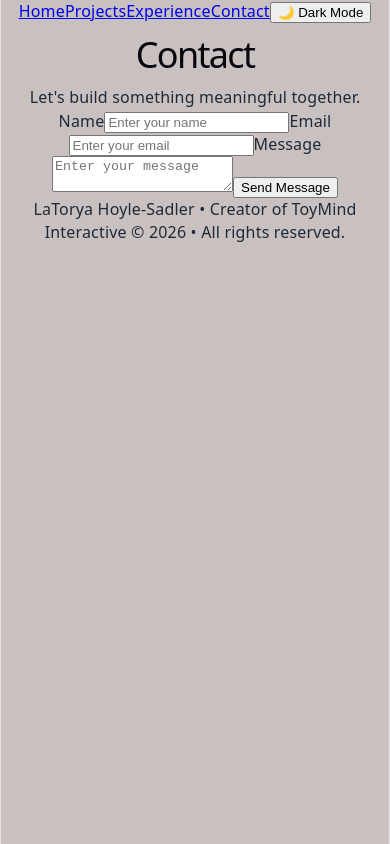
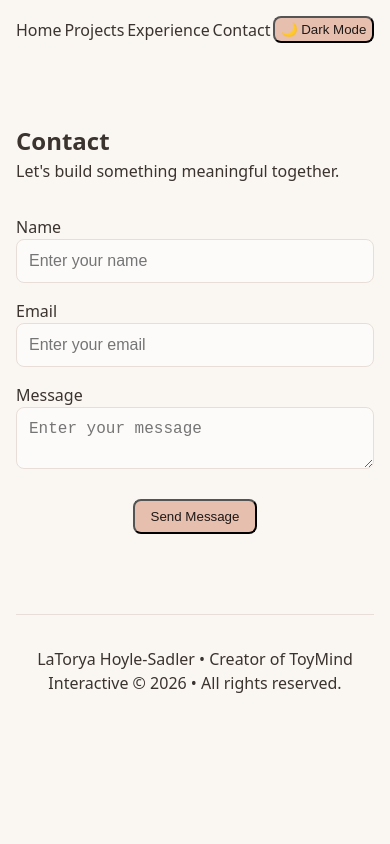
Before and after one commit to IamLaTorya/portfolio, a React app: page /contact in a window 390 px wide. Built offline with nearby package versions, Linux system fonts and the light colour scheme; the HTML template or start-up script is replaced by a standard one.

Commit message:
Update App & Index CSS: fluid responsiveness on app, home, project, & contact pages

```diff
--- a/src/App.css
+++ b/src/App.css
@@ -1,48 +1,424 @@
+/* CENTERED CONTENT COLUMN, prevents overflow */
+.app-wrapper {
+  width: 100%;
+  max-width: 1126px;
+  margin: 0 auto;
+  padding: 0 1rem;
+  display: flex;
+  flex-direction: column;
+  gap: 2rem;
+}
+
+/* Navigation — Flexbox, fluid spacing, no clipping        */
+nav {
+  display: flex;
+  justify-content: space-between;
+  align-items: center;
+  padding: 1rem 0;
+  flex-wrap: wrap;
+  /* Prevents overflow on small screens */
+}
+
+nav ul {
+  display: flex;
+  gap: 1.5rem;
+  list-style: none;
+  flex-wrap: wrap;
+  /* Required for viewport safety */
+}
+
+nav a {
+  color: var(--text);
+  text-decoration: none;
+  font-weight: 500;
+  transition: color 0.25s ease;
+}
+
+nav a:hover {
+  color: var(--accent);
+}
+
+/* Section spacing - fluid, no fixed heights */
+section {
+  padding: 2rem 0;
+}
+
+/* Theme Toggle — Fluid alignment                          */
+.theme-toggle {
+  align-self: flex-end;
+  margin: 1rem 0;
+}
+
+/* FULL SCREEN BACKGROUND */
+.dark,
 .light {
-  background-color: #c9c0c0;
-  color: #1f2937;
+  background-color: var(--bg);
+  color: var(--text);
   min-height: 100vh;
+  width: 100%;
   transition: background-color 0.3s ease, color 0.3s ease;
 }
 
-.dark {
-  background-color: #1f2937;
-  color: #f9fafb;
-  min-height: 100vh;
-  transition: background-color 0.3s ease, color 0.3s ease;
-}
+/* Home page */
+
+/* Hero Section — Warm, centered, inviting                 */
 .about-image {
-    width: 20%;
-    max-width: 700px;
-    height: auto;
-    display: block;
-    margin: 1rem auto;
-    border-radius: 400px;
-
+  max-width: 700px;
+  margin: 1rem auto;
+  border-radius: 400px;
 }
 
+.hero {
+  text-align: center;
+  max-width: 800px;
+  margin: 0 auto;
+  padding: 2rem 0;
+}
+
+.hero h2 {
+  font-size: 1.25rem;
+  margin-bottom: 1rem;
+  color: var(--text);
+}
+
+.hero p {
+  max-width: 700px;
+  margin: 0.5rem auto;
+}
+
+/* Featured Project Section                                */
+.featured-project {
+  text-align: center;
+  max-width: 800px;
+  /*prevents stretching*/
+  margin: 0 auto;
+  /*centers the section*/
+  padding: 1.5rem 1rem;
+  /*fluid padding*/
+  display: flex;
+  flex-direction: column;
+  gap: 1rem;
+  /*consistent spacing*/
+}
+
+/* Featured project headings */
+.featured-project h2 {
+  margin-bottom: 0.25rem;
+}
+
+.featured-project h3 {
+  margin-bottom: 0.75rem;
+  color: var(--text);
+}
+
+/* Description text */
+.featured-project p {
+  max-width: 650px;
+  margin: 0 auto;
+  line-height: 1.6;
+}
+
+/* Project Link Button */
+.featured-project a {
+  display: inline-block;
+  margin: 0 auto;
+  padding: 0.75rem 1.25rem;
+  background: var(--accent);
+  color: var(--text-h);
+  border-radius: 8px;
+  text-decoration: none;
+  font-weight: 600;
+  transition: background 0.25s ease, transform 0.15s ease;
+}
+
+.featured-project a:hover {
+  background: var(--accent-bg);
+  transform: translateY(-2px);
+}
+
+/* Core Stack Section                                      */
+.stack {
+  text-align: center;
+  max-width: 800px;
+  margin: 0 auto;
+  padding: 2rem 1rem;
+}
+
+.stack-list {
+  display: flex;
+  flex-wrap: wrap;
+  justify-content: center;
+  gap: 1rem 2rem;
+  margin-top: 1rem;
+  list-style: none;
+  padding: 0;
+}
+
+.stack-list li {
+  background: var(--code-bg);
+  border: 1px solid var(--border);
+  padding: 0.5rem 1rem;
+  border-radius: 8px;
+  font-weight: 500;
+  box-shadow: var(--shadow);
+}
+
+/* Metrics Section                                         */
+.metrics {
+  text-align: center;
+  max-width: 700px;
+  margin: 0 auto;
+  padding: 2rem 0;
+}
+
+.metrics div {
+  background: var(--code-bg);
+  border: 1px solid var(--border);
+  padding: 1.5rem;
+  border-radius: 12px;
+  box-shadow: var(--shadow);
+  max-width: 300px;
+  margin: 0 auto;
+}
+
+.metrics strong {
+  font-size: 2rem;
+  color: var(--text-h);
+}
+
+/* Project page sections */
+/* Project Card — Newspaper Article Layout                 */
+.project-card {
+  background: var(--code-bg);
+  border: 1px solid var(--border);
+  border-radius: 10px;
+  padding: 0.75rem;              /* reduced padding */
+  text-align: center;
+  box-shadow: var(--shadow);
+  margin-bottom: 1rem;           /* reduced spacing */
+  transition: transform 0.25s ease, box-shadow 0.25s ease;
+}
+
+.project-card:hover {
+  transform: translateY(-3px);
+  box-shadow: rgba(0,0,0,0.12) 0 10px 18px;
+}
+
+/* Text Styling                                             */
+.project-card h2 {
+  margin-bottom: 0.5rem;
+  color: var(--text-h);
+}
+
+.project-card p {
+  margin-bottom: 0.5rem;
+  color: var(--text);
+  line-height: 1.5;
+}
+
+.project-card-image,
 .project-thumbnail {
-  width: 70%;
+  max-width: 500px;              /* uniform width */
+  height: 300px;                 /* uniform height */
+  object-fit: contain;           /* NO cropping */
+  background: var(--code-bg);    /* subtle frame */
+  border-radius: 10px;
+  margin: 0.5rem auto;           /* tighter spacing */
+  padding: 0.25rem;              /* tiny buffer */
+}
+
+.project-demo {
+  max-width: 700px;
+  display: block;
+  border-radius: 16px;
+  margin: 1.5rem auto;
+}
+
+/* Project Grid — Fully fluid, modern responsive layout    */
+/* ✔ No heavy media queries */
+/* ✔ No fixed pixel widths */
+/* ✔ Auto-wrap from 1 → 2 → 3 → 4 columns */
+.project-grid {
+  display: grid;
+  grid-template-columns: repeat(auto-fit, minmax(300px, 1fr));
+  gap: 2rem;
+  width: 100%;
+  margin-top: 2rem;
+}
+
+/* Project Card — Safe, responsive, accessible             */
+.project-card,
+.project-demo {
+  background: var(--code-bg);
+  border: 1px solid var(--border);
+  border-radius: 16px;
+  padding: 1.5rem;
+  box-shadow: var(--shadow);
+  transition: transform 0.25s ease, box-shadow 0.25s ease;
+}
+
+.project-card:hover {
+  transform: translateY(-4px);
+  box-shadow: rgba(0, 0, 0, 0.12) 0 12px 20px;
+}
+
+.project-details {
+  display: flex;
+  flex-direction: column;
+  text-align: center;
+}
+
+/* ProjectDetails Buttons in a Row                        */
+.project-links {
+  display: flex;
+  justify-content: center;
+  gap: 1rem;
+  /* spacing between buttons */
+  flex-wrap: wrap;
+  /* prevents overflow on mobile */
+  margin-top: 1rem;
+}
+
+/* Button styling */
+.project-links a,
+.project-details .back-link,
+button,
+.project-card-link {
+  display: inline-block;
+  padding: 0.25rem .35rem;
+  background: var(--accent);
+  color: var(--text-h);
+  border-radius: 8px;
+  text-decoration: none;
+  transition: background 0.25s ease, transform 0.15s ease;
+}
+
+/* Hover effect */
+.project-links a:hover,
+.project-details .back-link:hover,
+button:hover,
+.project-card-link:hover {
+  background: var(--accent-bg);
+  transform: translateY(-2px);
+}
+
+/* Back link variant */
+.project-details .back-link {
+  background: var(--code-bg);
+  border: 1px solid var(--border);
+  color: var(--text);
+}
+
+.project-details .back-link:hover {
+  background: var(--accent-bg);
+  color: var(--text-h);
+}
+
+/* Experience page */
+
+.achievement-image,
+.badge-collection {
   max-width: 500px;
-  height: auto;
-  border-radius: 10px;
-  display: block;
-  margin: 20px auto;
+  margin: 1rem auto;
+  border-radius: 12px;
 }
-.project-demo {
-  width: 95%;
-  max-width: 700px;
-  height: auto;
-  display: block;
-  border-radius: 40px;
-  display: block;
-  margin: 20px auto;
+
+/* Contact page */
+/* Forms — Fully fluid, no fixed widths                    */
+form {
+  display: flex;
+  flex-direction: column;
+  gap: 1rem;
+  width: 100%;
 }
-.achievement-image, .badge-collection {
+
+input,
+textarea {
   width: 100%;
-  max-width: 500px;
-  height: auto;
-  display: block;
-  margin: 10px auto;
-  border-radius: 10px;
+  max-width: 100%;
+  padding: 0.75rem;
+  border-radius: 8px;
+  border: 1px solid var(--border);
+  background: var(--code-bg);
+  color: var(--text);
+  font-size: 1rem;
 }
+
+input:focus,
+textarea:focus {
+  outline: 2px solid var(--accent);
+}
+form button {
+  width: fit-content;
+  padding: 0.5rem 1rem;
+  margin: 0.5rem auto 0 auto; /* centers the button */
+}
+
+
+/* Footer — Fluid, accessible, no overflow                 */
+footer {
+  margin-top: 3rem;
+  padding: 2rem 0;
+  text-align: center;
+  border-top: 1px solid var(--border);
+  color: var(--text);
+}
+
+/* Mobile Responsiveness — Minimal, only where needed      */
+@media (max-width: 768px) {
+  nav ul {
+    gap: 1rem;
+  }
+
+  .featured-project {
+    padding: 1rem 0.5rem;
+    gap: .75rem;
+  }
+
+  .project-demo {
+    max-width: 100%;
+    border-radius: 12px;
+  }
+
+  .featured-project p {
+    font-size: 0.95rem;
+    max-width: 90%;
+  }
+
+  .featured-project a {
+    width: 100%;
+    max-width: 280px;
+    /* prevents stretching */
+  }
+
+  .stack-list {
+    gap: 0.75rem 1rem;
+  }
+
+  .metrics div {
+    padding: 1rem;
+  }
+
+  .project-card {
+    padding: 1rem;
+  }
+  .project-card-image, .project-thumbnail {
+    max-width: 100%;
+    height: auto; /*natural height on mobile*/
+  }
+  .project-card-link {
+    width: 100%;
+    max-width: 280px;
+    margin: 0.75rem auto 0 auto;
+  }
+
+  .project-links {
+    gap: 0.75rem;
+  }
+
+  .project-links a,
+  .project-details .back-link {
+    width: 100%;
+    max-width: 100px;
+  }
+}
--- a/src/App.jsx
+++ b/src/App.jsx
@@ -28,6 +28,7 @@ export default function App() {
     <>
       {/* every child component will inherit the mode */}
       <div className={isDarkMode ? "dark" : "light"}>
+        <div className="app-wrapper">
           <Navigation
             // tells Navigation the current theme
             isDarkMode={isDarkMode}
@@ -43,6 +44,7 @@ export default function App() {
           </Routes>
           <Footer />
         </div>
+      </div>
     </>
   )
 }
--- a/src/index.css
+++ b/src/index.css
@@ -1,111 +1,88 @@
+/*Global Reset                                   */
+* {
+  margin: 0;
+  padding: 0;
+  box-sizing: border-box;
+}
+
+/* Global viewport & background styling */
+html,
+body {
+  background: var(--bg);
+  color: var(--text);
+  font-family: var(--sans);
+  line-height: 1.5;
+  width: 100%;
+  min-height: 100%;
+  overflow-x: hidden;
+  /*Prevent horizontal scroll*/
+}
+
+/* Media elements */
+img, picture, video, canvas {
+  display: block;
+  max-width: 100%;
+  object-fit: cover;
+}
+/* Theme wrappers - full screen background */
+.dark,
+.light {
+  background: var(--bg);
+  color: var(--text);
+  min-height: 100vh;
+  width: 100%;
+  display: flex;/*required to center .app-wrapper*/
+  justify-content: center;/*centers horizontally*/
+    --shadow:
+    rgba(0, 0, 0, 0.08) 0 10px 15px -3px,
+    rgba(0, 0, 0, 0.04) 0 4px 6px -2px;
+}
+
+/* Light Mode Theme */
+
 :root {
-  --text: #6b6375;
-  --text-h: #08060d;
-  --bg: #fff;
-  --border: #e5e4e7;
-  --code-bg: #f4f3ec;
-  --accent: #aa3bff;
-  --accent-bg: rgba(170, 59, 255, 0.1);
-  --accent-border: rgba(170, 59, 255, 0.5);
-  --social-bg: rgba(244, 243, 236, 0.5);
+  --bg: #FAF6F2;
+  /* warm linen */
+  --text: #3A332E;
+  /* cocoa taupe */
+  --text-h: #1E1916;
+  /* deep espresso */
+  --border: #E8DED7;
+  /* warm sand */
+  --code-bg: #FDFBFA;
+  /* warm cream */
+  --accent: #E7BFAF;
+  /* muted rose-beige */
+  --accent-bg: rgba(231, 191, 175, 0.22);
+  --accent-border: rgba(231, 191, 175, 0.45);
+  --social-bg: rgba(250, 246, 242, 0.5);
+
   --shadow:
-    rgba(0, 0, 0, 0.1) 0 10px 15px -3px, rgba(0, 0, 0, 0.05) 0 4px 6px -2px;
+    rgba(0, 0, 0, 0.08) 0 10px 15px -3px,
+    rgba(0, 0, 0, 0.04) 0 4px 6px -2px;
 
   --sans: system-ui, 'Segoe UI', Roboto, sans-serif;
   --heading: system-ui, 'Segoe UI', Roboto, sans-serif;
   --mono: ui-monospace, Consolas, monospace;
 
-  font: 18px/145% var(--sans);
-  letter-spacing: 0.18px;
   color-scheme: light dark;
-  color: var(--text);
-  background: var(--bg);
-  font-synthesis: none;
-  text-rendering: optimizeLegibility;
-  -webkit-font-smoothing: antialiased;
-  -moz-osx-font-smoothing: grayscale;
-
-  @media (max-width: 1024px) {
-    font-size: 16px;
-  }
 }
 
-@media (prefers-color-scheme: dark) {
-  :root {
-    --text: #9ca3af;
-    --text-h: #f3f4f6;
-    --bg: #16171d;
-    --border: #2e303a;
-    --code-bg: #1f2028;
-    --accent: #c084fc;
-    --accent-bg: rgba(192, 132, 252, 0.15);
-    --accent-border: rgba(192, 132, 252, 0.5);
-    --social-bg: rgba(47, 48, 58, 0.5);
-    --shadow:
-      rgba(0, 0, 0, 0.4) 0 10px 15px -3px, rgba(0, 0, 0, 0.25) 0 4px 6px -2px;
-  }
-
-  #social .button-icon {
-    filter: invert(1) brightness(2);
-  }
+/* Dark Mode Theme                                 */
+.dark {
+  --bg: #1C1815;
+  /* warm cocoa-charcoal */
+  --text: #F2EAE4;
+  /* creamy warm linen */
+  --text-h: #FFFFFF;
+  /* pure white */
+  --border: #332E2A;
+  /* warm brown-charcoal */
+  --code-bg: #26221F;
+  /* warm shadow */
+  --accent: #D9B8A8;
+  /* muted almond-rose */
+  --accent-bg: rgba(217, 184, 168, 0.22);
+  --accent-border: rgba(217, 184, 168, 0.5);
+  --social-bg: rgba(28, 24, 21, 0.5);
 }
-
-body {
-  margin: 0;
-}
-
-#root {
-  width: 1126px;
-  max-width: 100%;
-  margin: 0 auto;
-  text-align: center;
-  border-inline: 1px solid var(--border);
-  min-height: 100svh;
-  display: flex;
-  flex-direction: column;
-  box-sizing: border-box;
-}
-
-h1,
-h2 {
-  font-family: var(--heading);
-  font-weight: 500;
-  color: var(--text-h);
-}
-
-h1 {
-  font-size: 56px;
-  letter-spacing: -1.68px;
-  margin: 32px 0;
-  @media (max-width: 1024px) {
-    font-size: 36px;
-    margin: 20px 0;
-  }
-}
-h2 {
-  font-size: 24px;
-  line-height: 118%;
-  letter-spacing: -0.24px;
-  margin: 0 0 8px;
-  @media (max-width: 1024px) {
-    font-size: 20px;
-  }
-}
-p {
-  margin: 0;
-}
-
-code,
-.counter {
-  font-family: var(--mono);
-  display: inline-flex;
-  border-radius: 4px;
-  color: var(--text-h);
-}
-
-code {
-  font-size: 15px;
-  line-height: 135%;
-  padding: 4px 8px;
-  background: var(--code-bg);
-}
--- a/src/pages/Contact.jsx
+++ b/src/pages/Contact.jsx
@@ -127,7 +127,7 @@ export default function Contact() {
                     </p>
                 )}
 
-                <button type="submit">
+                <button type="submit" className="submit-button">
                     Send Message
                 </button>
 
```
Also changed, not shown: src/components/ProjectCard.jsx (+5 -4 lines), src/pages/Home.jsx (+7 -7 lines), src/pages/ProjectDetails.jsx (+5 -3 lines), 1 other file (tests, documents, lock files or other folders). Lines whose indentation alone changed are shown as unchanged.
